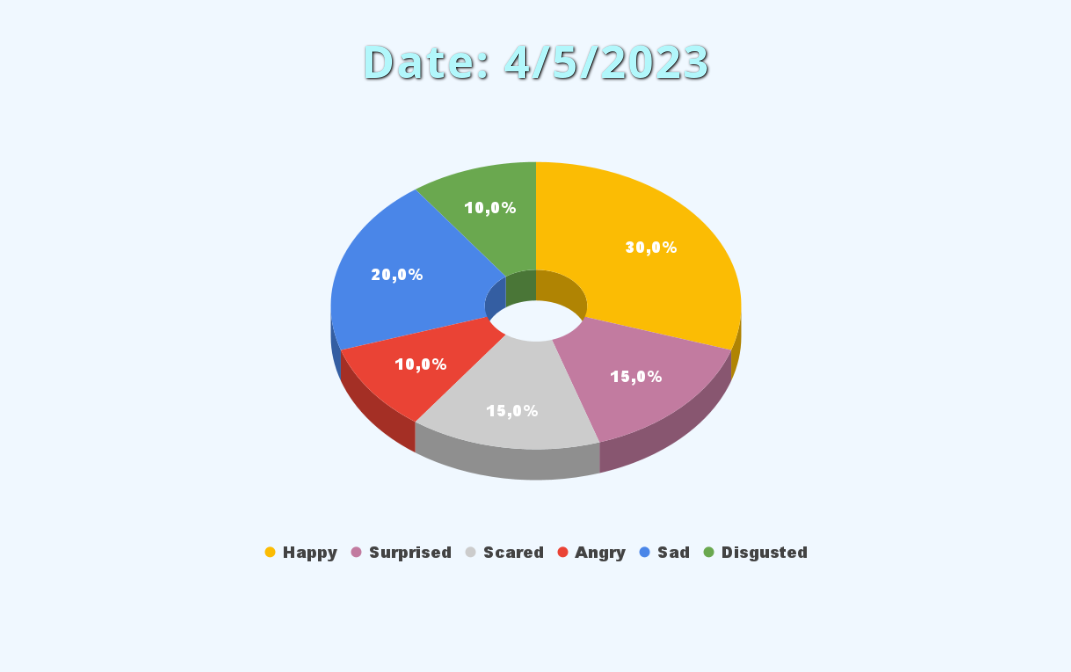
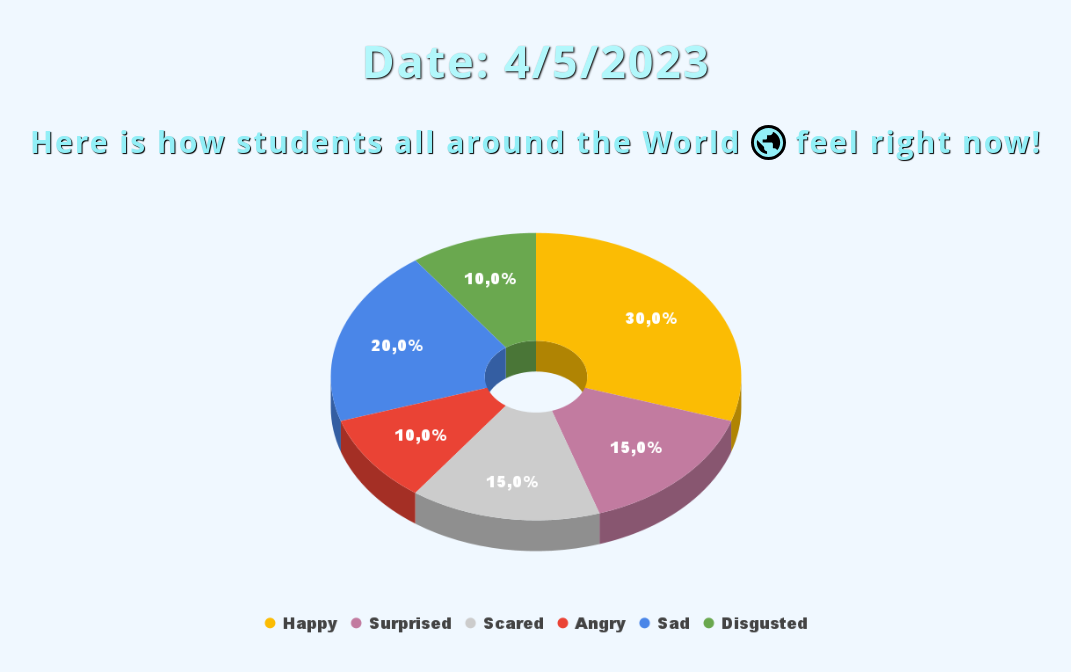
Before and after one commit to AliAlbabily/thesis-project-vite, a React (Vite) app: page /resultFrame in a window 1280 px wide. Shown: the top 672 px of the page, without its empty margins (104-1175 px from the left). Built offline with nearby package versions, Linux system fonts and the light colour scheme.

Commit message:
Added a new header & icon

```diff
--- a/package.json
+++ b/package.json
@@ -12,6 +12,7 @@
     "@emotion/react": "^11.10.6",
     "@emotion/styled": "^11.10.6",
     "@material-ui/core": "^4.12.4",
+    "@mui/icons-material": "^5.11.16",
     "@mui/material": "^5.11.15",
     "react": "^18.2.0",
     "react-dom": "^18.2.0",
--- a/src/css/resultFrame.css
+++ b/src/css/resultFrame.css
@@ -2,7 +2,7 @@
 #dateHeader {
     font-family: 'Open Sans', sans-serif;
     color: #b2f7fb;
-    text-shadow: 1px 1px 3px #000000;
+    text-shadow: 1px 1px 2px #000000;
     letter-spacing: 2px;
     padding-top: 30px;
     font-size: 3.5vw;
@@ -19,3 +19,20 @@
 #pieChart:hover {
     opacity: 0.8;
 }
+
+#result-description {
+    font-family: 'Open Sans', sans-serif;
+    color: #92eff7;
+    text-shadow: 1px 1px 1px #000000;
+    letter-spacing: 2px;
+    padding-top: 30px;
+    padding-left: 10px;
+    padding-right: 10px;
+    font-size: 30px;
+}
+
+#world-icon {
+    vertical-align: sub;
+    background-color: black;
+    border-radius: 18px;
+}
--- a/src/resultFrame.jsx
+++ b/src/resultFrame.jsx
@@ -3,6 +3,8 @@ import { useLocation } from 'react-router-dom';
 import './css/resultFrame.css';
 import pieChart from './emojisFeelings/chart.png';
 import BubbleComponent from './bubbleComponent';
+
+import PublicIcon from '@mui/icons-material/Public';
 
 function resultFrame() {
     const location = useLocation(); // get the current location object
@@ -33,6 +35,9 @@ function resultFrame() {
     return (
         <div>
             <h1 id="dateHeader">Date: {formattedDate}</h1>
+            <h2 id="result-description">
+                Here is how students all around the World <PublicIcon fontSize="large" id="world-icon" /> feel right now!
+            </h2>
             <img
                 src={pieChart}
                 alt="image"
```
Also changed, not shown: 1 other file (tests, documents, lock files or other folders).
